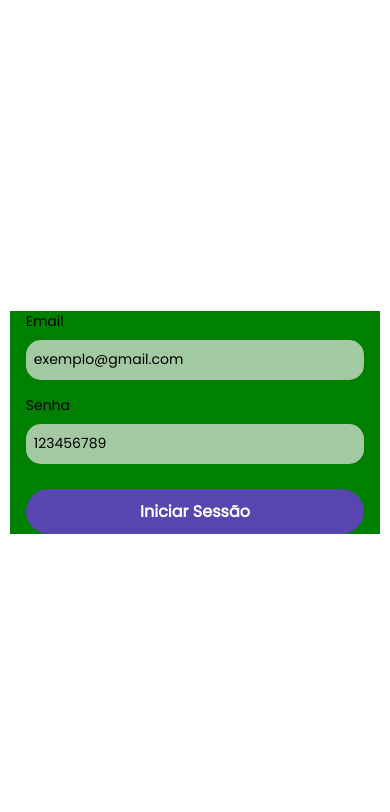
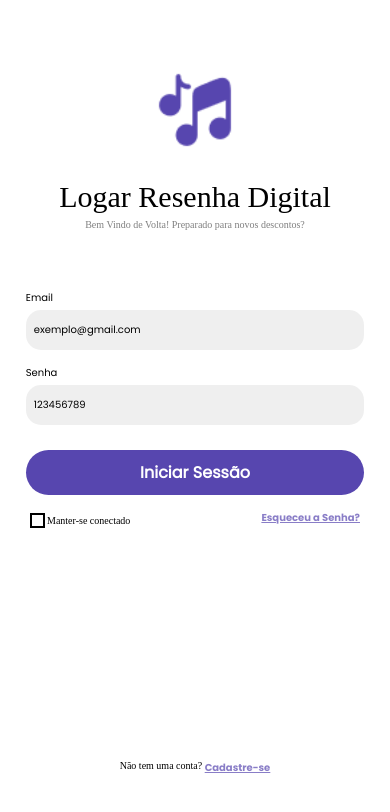
Before and after one commit to polijrorg/Mangue-native, a React Native app: screen / in a window 390 px wide. Shown: the top 812 px of the page. Built offline with nearby package versions, Linux system fonts and the light colour scheme.

Commit message:
:balloon: screen building

```diff
--- a/package.json
+++ b/package.json
@@ -30,11 +30,13 @@
   "dependencies": {
     "@expo/webpack-config": "^0.17.0",
     "@react-native-async-storage/async-storage": "1.18.2",
+    "@react-native-community/checkbox": "^0.5.17",
     "axios": "^0.27.2",
     "expo": "^49.0.0",
     "expo-splash-screen": "~0.20.5",
     "expo-status-bar": "~1.6.0",
     "expo-updates": "~0.18.11",
+    "global": "^4.4.0",
     "moti": "^0.19.0",
     "react": "18.2.0",
     "react-dom": "18.2.0",
@@ -44,7 +46,7 @@
     "react-native-svg": "^15.4.0",
     "react-native-svg-transformer": "^1.5.0",
     "react-native-web": "~0.19.6",
-    "styled-components": "^5.3.5"
+    "styled-components": "^6.1.12"
   },
   "devDependencies": {
     "@babel/core": "^7.20.0",
--- a/src/components/LoginInput/styles.ts
+++ b/src/components/LoginInput/styles.ts
@@ -3,13 +3,13 @@ import styled from 'styled-components/native';
 
 export const Container = styled.View`
   width: 95%;
-  background-color: green;
   justify-content: center;
   padding: 0 16px;
 `;
 
 export const StyledInput = styled.TextInput`
   font-family: 'Poppins-Regular';
+  font-size: 10px;
   height: 40px;
   background-color: ${theme.colors.primary.dark};
   border-radius: 15px;
@@ -19,8 +19,9 @@ export const StyledInput = styled.TextInput`
 `;
 
 export const StyledLabel = styled.Text`
-  margin-bottom: 4px;
+  /* margin-bottom: 2px; */
   font-family: 'Poppins-Regular';
+  font-size: 10px;
 `;
 
 export const StyledButton = styled.TouchableOpacity`
--- a/src/screens/Home/index.tsx
+++ b/src/screens/Home/index.tsx
@@ -1,13 +1,33 @@
+import Checkbox from '@components/CheckBox';
 import * as S from './styles';
 import Heading from '@components/Heading';
 import LoginScreen from '@components/LoginInput';
 import { StatusBar } from 'expo-status-bar';
-import React from 'react';
+import React, { useState } from 'react';
 
-const Home = () => (
+const Home = () => {
+  const [isChecked, setIsChecked] = useState(false);
+
+  const handleCheckboxToggle = () => {
+    setIsChecked(!isChecked);
+  };
+
+  return (
+
   <S.Wrapper>
+    <S.LogoImg source={require('public/assets/images/logo.png')} />
+    <S.TitleTxt>Logar Resenha Digital</S.TitleTxt>
+    <S.SubtitleTxt>Bem Vindo de Volta! Preparado para novos descontos?</S.SubtitleTxt>
     <LoginScreen />
+    <S.ForgotWrapper>
+      <Checkbox label="Manter-se conectado" checked={isChecked} onPress={handleCheckboxToggle} />
+      <S.ForgotText>Esqueceu a Senha?</S.ForgotText>
+    </S.ForgotWrapper>
+    <S.SignUpWrapper>
+      <S.SignUpText>Não tem uma conta? </S.SignUpText>
+      <S.ForgotText>Cadastre-se</S.ForgotText>
+    </S.SignUpWrapper>
   </S.Wrapper>
-);
+)};
 
 export default Home;
--- a/src/screens/Home/styles.ts
+++ b/src/screens/Home/styles.ts
@@ -1,11 +1,28 @@
+import { theme } from '@styles/default.theme';
 import { Text, View } from 'react-native';
 import styled from 'styled-components/native';
 
 export const Wrapper = styled(View)`
   flex: 1;
   align-items: center;
-  justify-content: center;
+  /* justify-content: center; */
   background: ${({ theme }) => theme.colors.white };
+`;
+
+export const ForgotWrapper = styled(View)`
+  padding: 0px 30px;
+  margin-top: 15px;
+  margin-bottom: 230px;
+  width: 100%;
+  display: flex;
+  flex-direction: row;
+  justify-content: space-between;
+  background: ${({ theme }) => theme.colors.white };
+`;
+
+export const SignUpWrapper = styled(View)`
+  display: flex;
+  flex-direction: row;
 `;
 
 export const StyledText = styled(Text)`
@@ -13,7 +30,36 @@ export const StyledText = styled(Text)`
   margin-top: 32px;
 `;
 
+export const TitleTxt = styled(Text)`
+  color: ${({ theme }) => theme.colors.highEmphasis};
+  font-family: Poppins;
+  font-size: 30px;
+  margin-bottom: 5px;
+`;
+
+export const SubtitleTxt = styled(Text)`
+  color: ${theme.colors.primary.dark2};
+  font-size: 10px;
+  margin-bottom: 60px;
+  font-family: 'Poppins';
+`;
+
 export const LogoImg = styled.Image`
-  height: 60px;
-  width: 60px;
+  height: 80px;
+  width: 80px;
+  margin-top: 70px;
+  margin-bottom: 30px;
 `;
+
+export const ForgotText = styled(Text)`
+  color: ${theme.colors.primary.light};
+  font-size: 10px;
+  font-family: 'Poppins-Bold';
+  text-decoration-line: underline;
+`;
+
+export const SignUpText = styled(Text)`
+  color: ${theme.colors.secundary.dark};
+  font-size: 10px;
+  font-family: 'Poppins';
+`;
--- a/src/styles/default.theme.ts
+++ b/src/styles/default.theme.ts
@@ -3,7 +3,8 @@ export const theme = {
         primary: {
             main: '#5746AF',
             light: 'rgba(87, 70, 175, 0.7)',
-            dark: 'rgba(232, 232, 232, 0.7)'
+            dark: 'rgba(232, 232, 232, 0.7)',
+            dark2: 'rgba(0, 0, 0, 0.5)'
         },
 
         secundary: {
@@ -13,5 +14,6 @@ export const theme = {
         },
 
         white: '#FFFFFF',
+        highEmphasis: '#000000' // Ajuste esta cor conforme necessário
     }
   };
```
Also changed, not shown: public/assets/images/logo.png (added), 1 other file (tests, documents, lock files or other folders).
